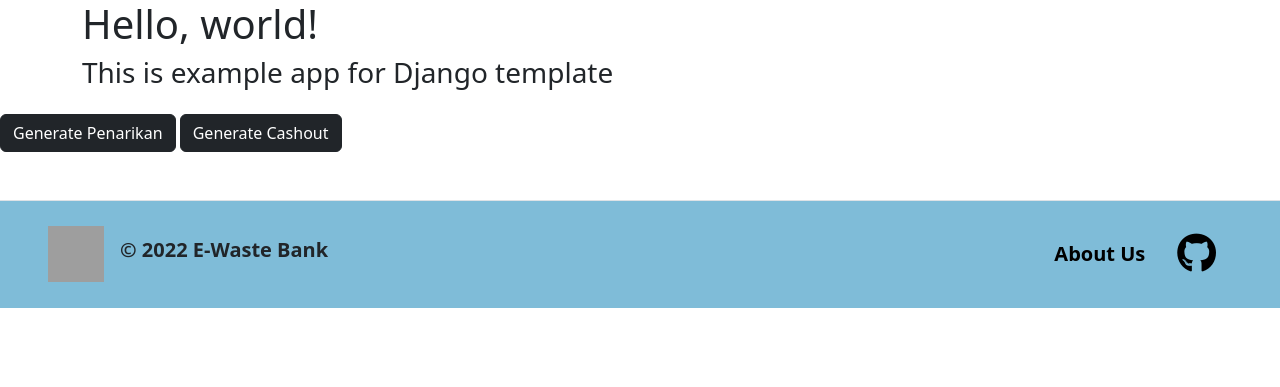
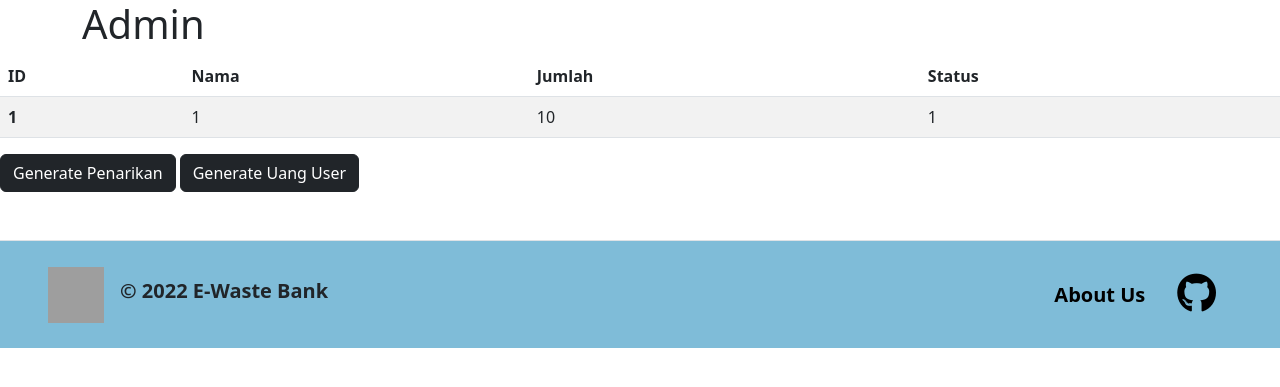
Before and after one commit to E-Waste-Bank/E-Waste-Bank-Web, a Django app: page /keuangan/admin/ in a window 1280 px wide. Shown: the top 387 px of the page. Run offline with Django 4.2, Linux system fonts and the light colour scheme; a user stored in the database is signed in; tables that the repository leaves empty hold one stand-in row (values such as "Sample post"); some libraries are stand-ins or nearby versions; grey boxes are pictures that could not be loaded.

Commit message:
update JS and HTML

```diff
--- a/keuangan/static/js/admin.js
+++ b/keuangan/static/js/admin.js
@@ -1,9 +1,14 @@
 
 async function get_json_cashout() {
-    return fetch('/keuangan/json/admin_cashout').then((res) => res.json())
+    return fetch("/keuangan/json/admin-cashouts/").then((res) => res.json())
 }
 
-//
+async function get_json_uang_user() {
+    return fetch("/keuangan/json/admin/").then((res) => res.json())
+}
+
+// TODO: fix user's username value
+// TODO: add POST -> update approve/disburse && uang_user
 async function refresh_table_cashout() {
     document.getElementById("table").innerHTML = ""
     const data = await get_json_cashout()
@@ -24,7 +29,7 @@ async function refresh_table_cashout() {
                 <th scope="col">ID</th>
                 <th scope="col">Nama</th>
                 <th scope="col">Jumlah</th>
-                <th scope="col">Handle</th>
+                <th scope="col">Status</th>
             </tr>
         </thead>
 
@@ -36,7 +41,7 @@ async function refresh_table_cashout() {
             <tr>
                 <th scope="row">${item.pk}</th>
                 <td>${item.fields.user}</td>
-                <td>${item.fields.user}</td>
+                <td>${item.fields.amount}</td>
                 <td>${item.fields.user}</td>
             </tr>
             `
@@ -47,5 +52,47 @@ async function refresh_table_cashout() {
     document.getElementById("table").innerHTML = htmlString
 }
 
+async function refresh_table_uang_user() {
+    document.getElementById("table").innerHTML = ""
+    const data = await get_json_uang_user()
+    let htmlString = ``
+
+    if ($.isEmptyObject(data)) {
+        htmlString += `
+        <tr>
+            <td>Tidak ada data keuangan user</td>
+        </tr>
+        `
+        console.log("No data")
+    } else {
+        console.log("Success")
+        htmlString += `
+        <thead>
+            <tr>
+                <th scope="col">ID</th>
+                <th scope="col">Nama</th>
+                <th scope="col">Jumlah</th>
+            </tr>
+        </thead>
+
+        <tbody>
+        `
+
+        data.forEach((item) => {
+            htmlString += `
+            <tr>
+                <th scope="row">${item.pk}</th>
+                <td>${item.fields.user}</td>
+                <td>${item.fields.uang_user}</td>
+            </tr>
+            `
+        })
+
+        htmlString += `</tbody>`
+    }
+    document.getElementById("table").innerHTML = htmlString
+}
+
 document.getElementById("cashout").onclick = refresh_table_cashout
+document.getElementById("uang_user").onclick = refresh_table_uang_user
 refresh_table_cashout()
--- a/keuangan/templates/admin.html
+++ b/keuangan/templates/admin.html
@@ -4,17 +4,16 @@
 
 {% block content %}
     <div class="container">
-        <h1>Hello, world!</h1>
-        <h3>This is example app for Django template</h3>
+        <h1>Admin</h1>
     </div>
 
-<table class="table table-striped" id="table">
+    <table class="table table-striped" id="table">
 
-</table>
+    </table>
 
-<button class="btn btn-dark" id="cashout" type="button">Generate Penarikan</button>
-<button class="btn btn-dark" id="cashout" type="button">Generate Cashout</button>
+    <button class="btn btn-dark" id="cashout" type="button">Generate Penarikan</button>
+    <button class="btn btn-dark" id="uang_user" type="button">Generate Uang User</button>
 
-<script src="{% static 'js/admin.js' %}"></script>
+    <script src="{% static 'js/admin.js' %}"></script>
 
 {% endblock content %}
```
